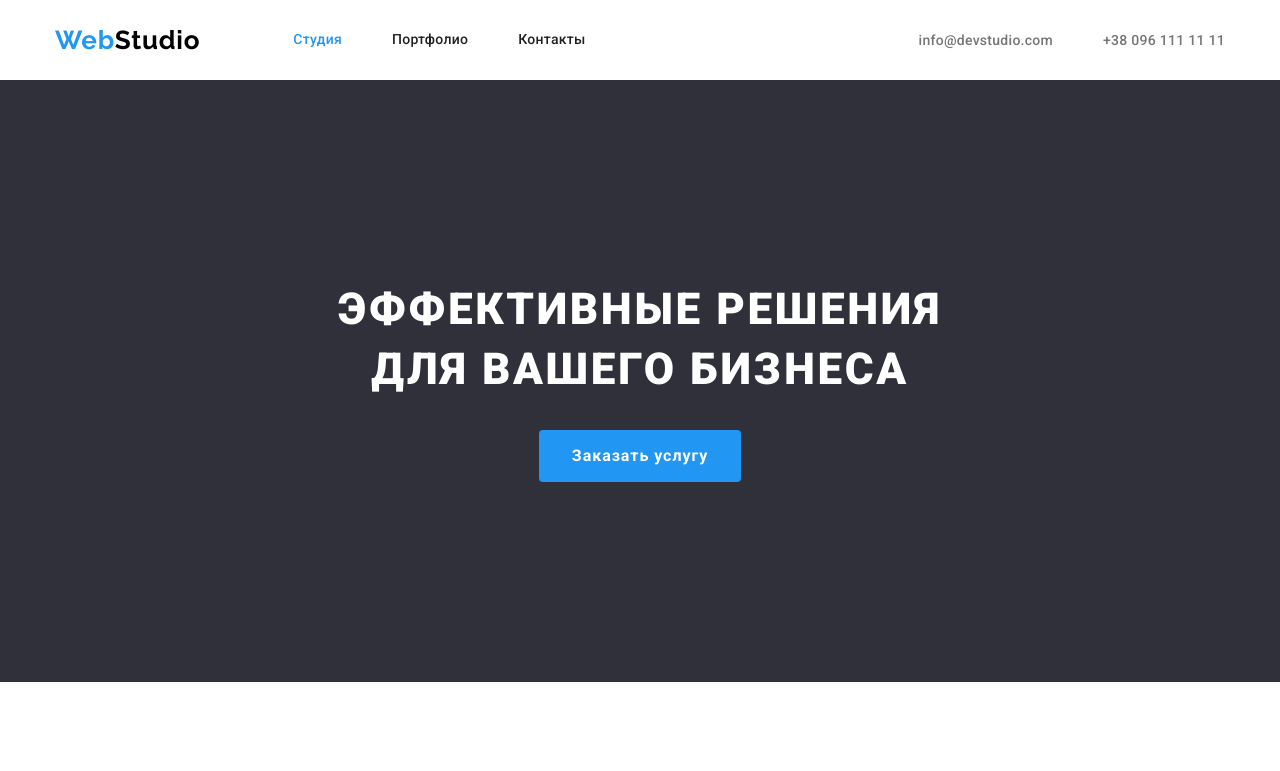
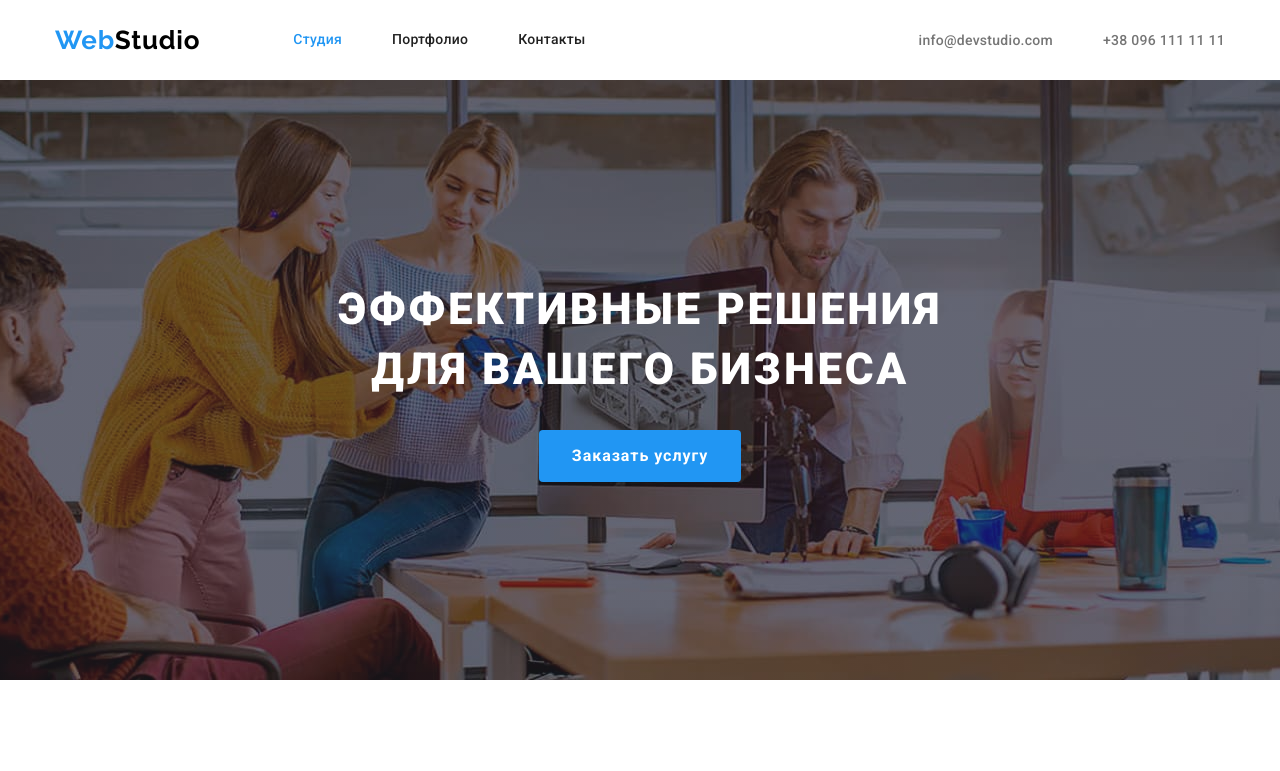
Before and after one commit to NadiaKKK/goit-markup-hw-04, a plain HTML site: page index.html in a window 1280 px wide. Shown: the top 771 px of the page. Drawn offline with nearby package versions, Linux system fonts and the light colour scheme.

Commit message:
updated stylrs css

```diff
--- a/css/styles.css
+++ b/css/styles.css
@@ -212,9 +212,8 @@ li .list :not(:last-child) {
 
 .hero {
   padding: 200px 0;
-
   color: #ffffff;
-  background-color: #2f303a;
+  /* background-color: #2f303a; */
   text-align: center;
 }
 
@@ -227,6 +226,24 @@ li .list :not(:last-child) {
   letter-spacing: 0.06em;
   text-transform: uppercase;
 }
+
+.overlay {
+  max-width: 1600px;
+  height: 600px;
+  margin-left: auto;
+  margin-right: auto;
+  background-image: linear-gradient(
+  to right,
+  rgba(47, 48, 58, 0.4),
+  rgba(47, 48, 58, 0.4)
+  ),
+  url(../images/hero1.jpg);
+  background-repeat: no-repeat;
+  background-position: center;
+  background-size: cover;
+  }
+
+
 
 /* Features */
 
--- a/index.html
+++ b/index.html
@@ -48,12 +48,12 @@
 
     <main>
         <!-- Hero-->
-
+<div class="overlay">
         <section class="hero">
             <h1 class="hero-title">Эффективные решения <br> для вашего бизнеса</h1>
             <button class=" hero button">Заказать услугу</button>
         </section>
-
+</div>
         <!--Наши приемущества-->
 
         <section class="section our-advantages">
```
Also changed, not shown: images/hero1.jpg (added), images/symbol-defs.svg (added).
